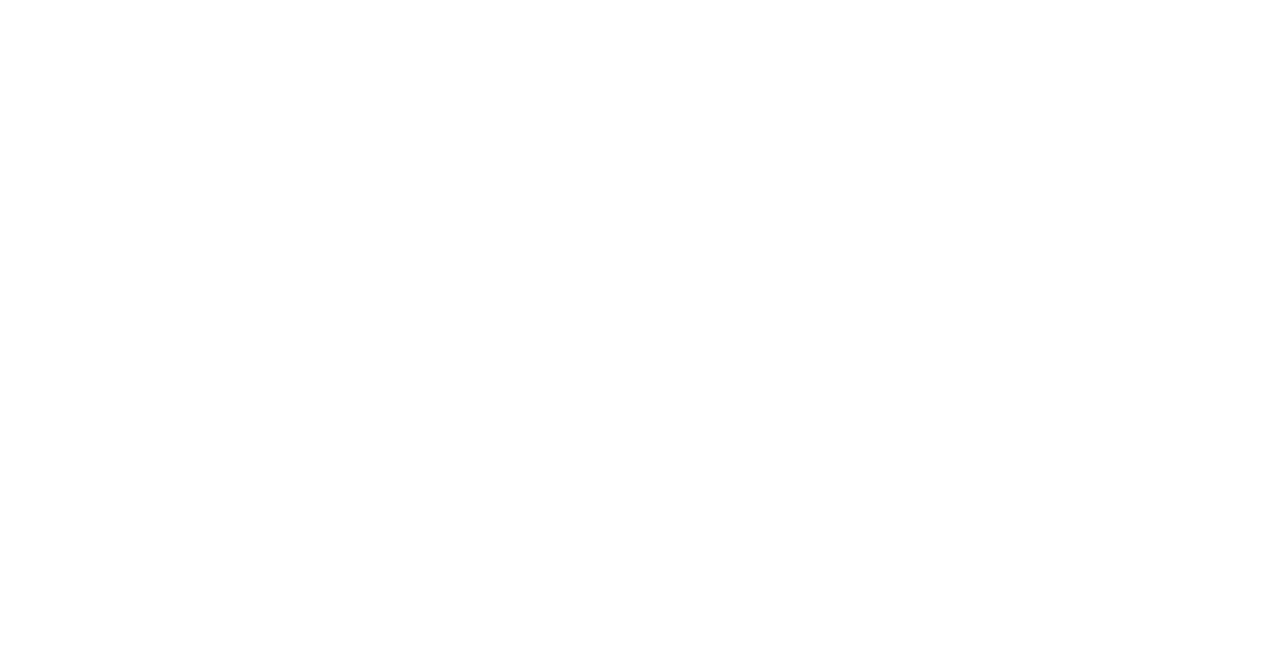
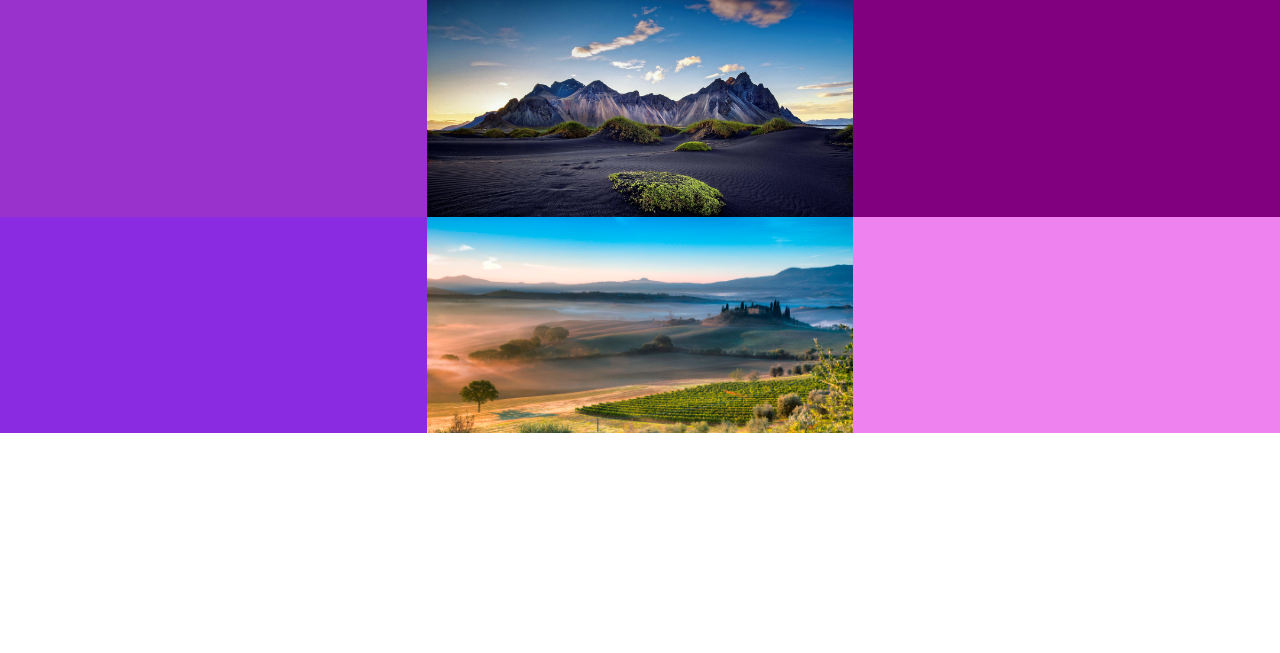
Before and after one commit to doums10/grid-system-training, a website: page index.html in a window 1280 px wide. Drawn offline with Linux system fonts and the light colour scheme.

Commit message:
background added

```diff
--- a/style.css
+++ b/style.css
@@ -1,34 +1,40 @@
-
-
 /*# sourceMappingURL=style.css.map */
-body{
+body {
 	margin: 0;
 	min-height: 100vh;
 	display: grid;
 	grid-template-columns: 1fr 1fr 1fr;
 	grid-template-rows: 1fr 1fr 1fr 150px;
 	grid-template-areas:
-	"a a a"
-	"b c c"
-	"d d e"
-	"f f f" ;
+		"a a a"
+		"b c c"
+		"d d e"
+		"f f f";
 }
 
-.bloc:nth-child(1){
+.bloc:nth-child(1) {
+	background: darkorchid;
 	grid-area: ;
 }
-.bloc:nth-child(2){
+.bloc:nth-child(2) {
+	background: url(./media/basic-pics/1.jpg);
+	background-size: cover;
 	grid-area: ;
 }
-.bloc:nth-child(3){
+.bloc:nth-child(3) {
+	background: purple;
 	grid-area: ;
 }
-.bloc:nth-child(4){
+.bloc:nth-child(4) {
+	background: blueviolet;
 	grid-area: ;
 }
-.bloc:nth-child(5){
+.bloc:nth-child(5) {
+	background: url(./media/basic-pics/2.jpg);
+	background-size: cover;
 	grid-area: ;
 }
-.bloc:nth-child(6){
+.bloc:nth-child(6) {
+	background: violet;
 	grid-area: ;
 }
```
